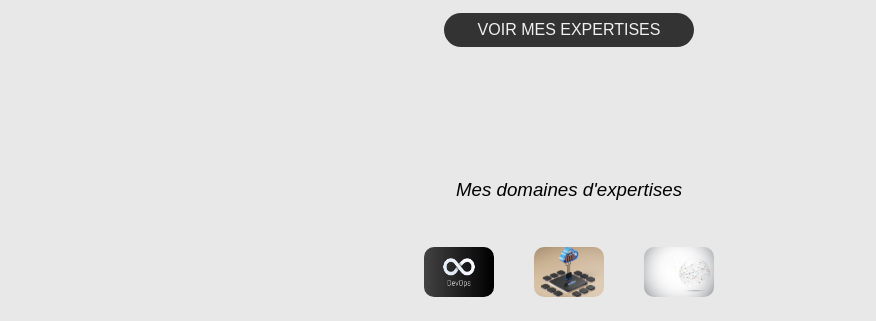
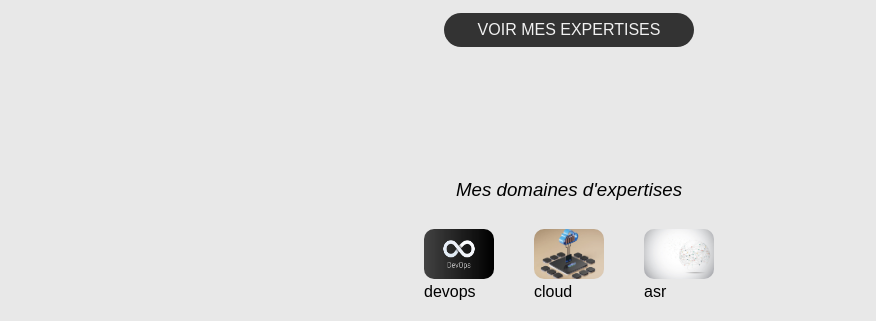
Before and after one commit to andriharisoa/andriharisoa.github.io, a plain HTML site: page index.html in a window 1280 px wide. Shown: the part 719-1040 px from the top of the page, without its empty margins (71-947 px from the left). Drawn offline with Linux system fonts and the light colour scheme.

Commit message:
change color font

```diff
--- a/index.html
+++ b/index.html
@@ -53,14 +53,16 @@
             class="src"
             onclick="slider('./src/images/devops.jpg'); couleur('#9d9d9d')"
           />
+          <p>devops</p>
         </li>
         <li>
           <img
             src="./src/images/clouds.png"
             alt="cloud"
             class="src"
-            onclick="slider('./src/images/clouds.png'); couleur('#eef5d5')"
+            onclick="slider('./src/images/clouds.png'); couleur('#ead6c8')"
           />
+          <p>cloud</p>
         </li>
         <li>
           <img
@@ -69,6 +71,7 @@
             class="src"
             onclick="slider('./src/images/netw.jpg'); couleur('#e8e8e8')"
           />
+          <p>asr</p>
         </li>
       </ul>
     </section>
```
